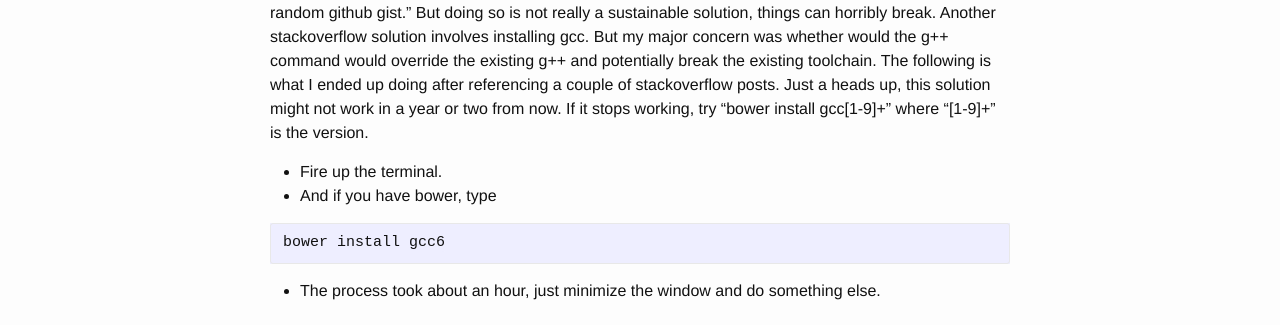
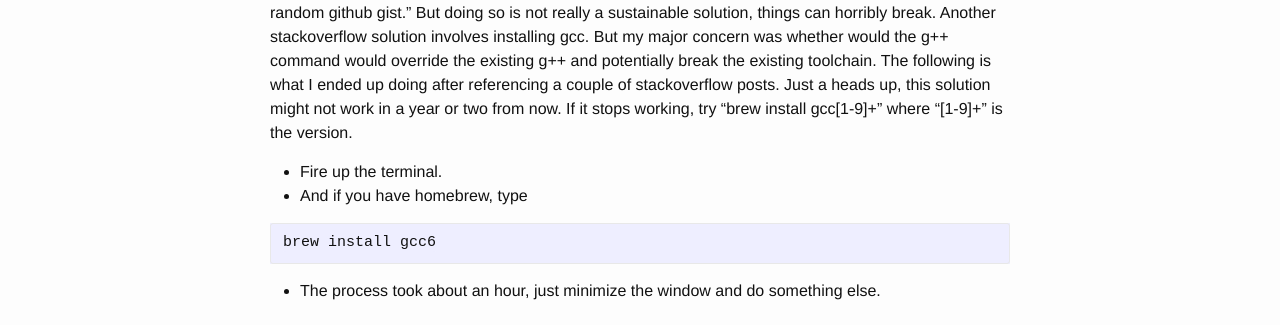
Before and after one commit to ffanzhang/ffanzhang.github.io, a Jekyll site: the page built from _posts/2017-01-07-get-bits-stdc++-header.markdown, in a window 1280 px wide. Shown: the part 946-1271 px from the top of the page. Built offline with Jekyll 4.4.1, drawn with Linux system fonts in a browser that asks for light colours; some of the changed text lies outside the part shown.

Commit message:
changed bower to brew, oops

````diff
--- a/_posts/2017-01-07-get-bits-stdc++-header.markdown
+++ b/_posts/2017-01-07-get-bits-stdc++-header.markdown
@@ -46,13 +46,13 @@ sustainable solution, things can horribly break. Another stackoverflow solution
 gcc. But my major concern was whether would the g++ command would override the
 existing g++ and potentially break the existing toolchain. The following is what I ended
 up doing after referencing a couple of stackoverflow posts. Just a heads up, this solution
-might not work in a year or two from now. If it stops working, try "bower install gcc[1-9]+" where "[1-9]+" is the version.
+might not work in a year or two from now. If it stops working, try "brew install gcc[1-9]+" where "[1-9]+" is the version.
 
 - Fire up the terminal.
-- And if you have bower, type
+- And if you have homebrew, type
 
 ```
-bower install gcc6
+brew install gcc6
 ```
 - The process took about an hour, just minimize the window and do something else.
 
````
